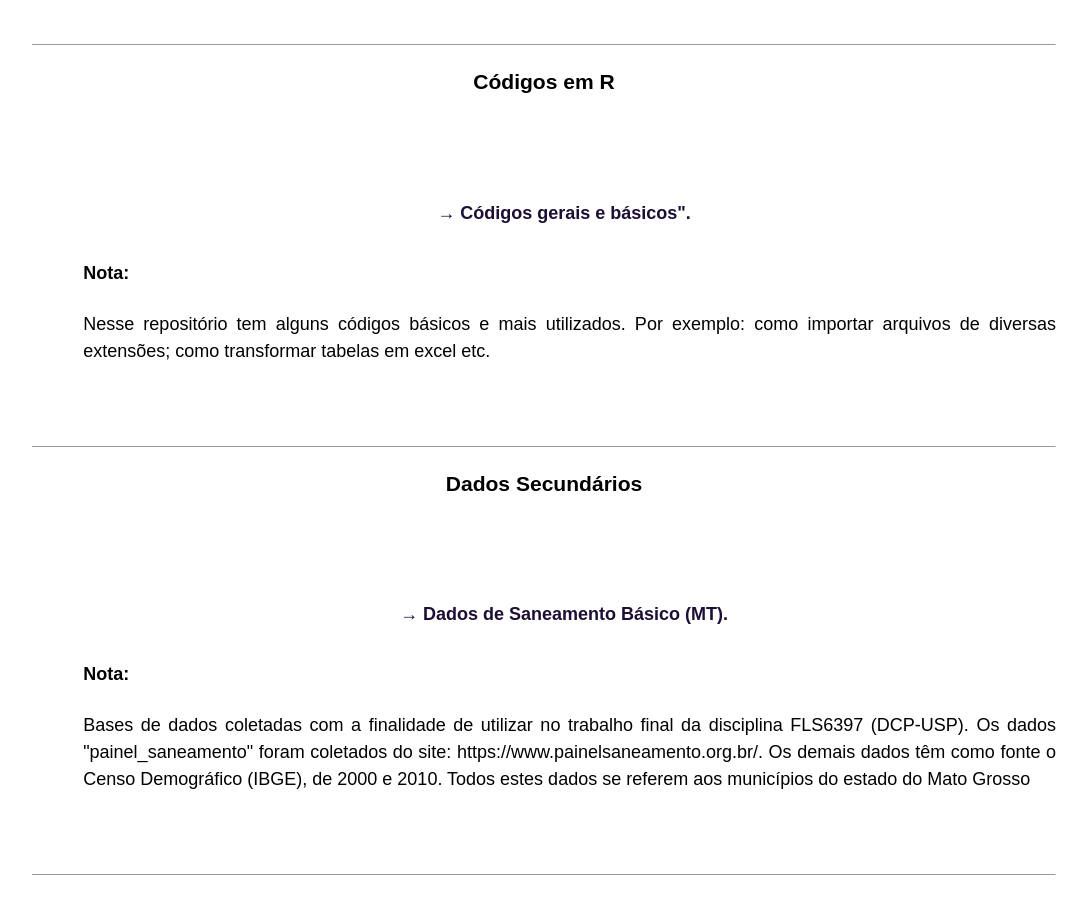
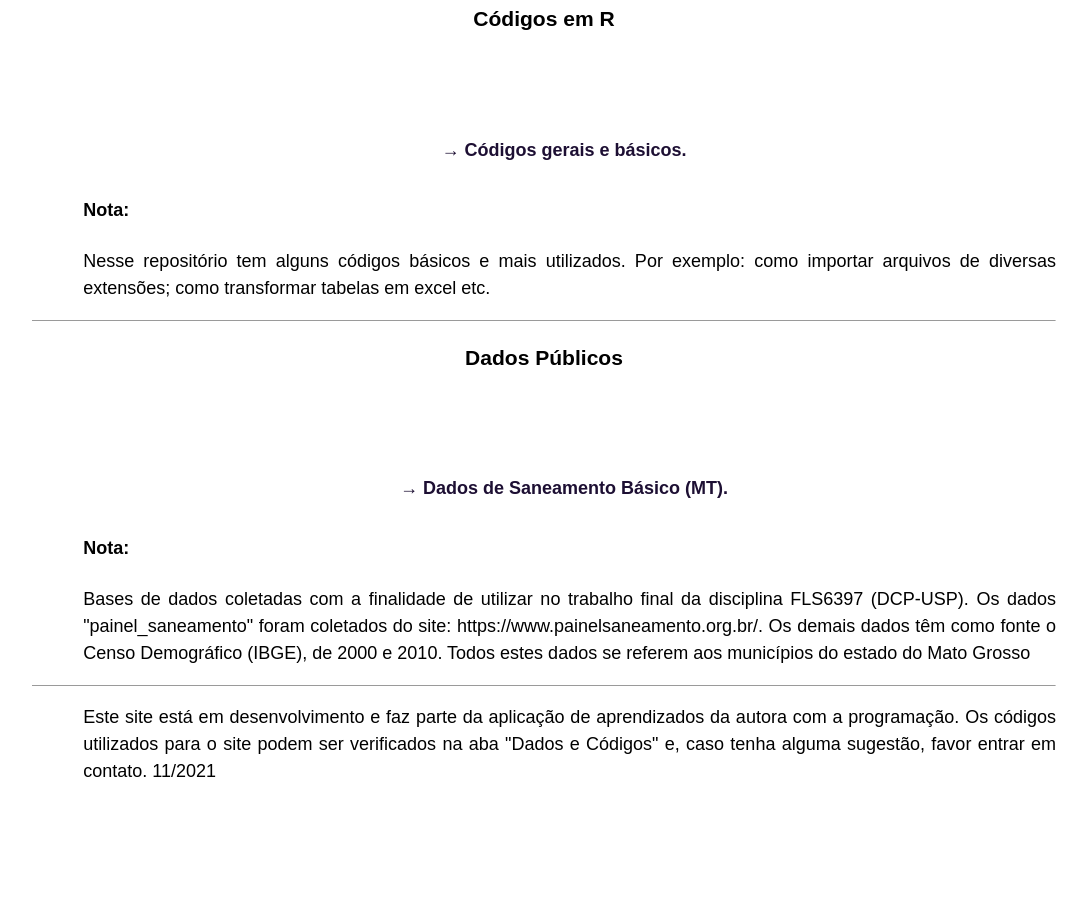
Before and after one commit to maribzt/site_MBozzetto, a plain HTML site: page dados.html in a window 1280 px wide. Shown: the part 873-1786 px from the top of the page, without its empty margins (96-1183 px from the left). After the commit the page ends 1696 px from the top, so only its background shows below. Drawn offline with Linux system fonts and the light colour scheme; a script that the page names is missing.

Commit message:
Update dados.html

```diff
--- a/dados.html
+++ b/dados.html
@@ -70,8 +70,7 @@
           </nav>
           <h4> Nota: </h4>
           <p> Na pasta do GitHub estão os códigos em HTML e CSS utilizados para criação do presente site. Ressalta-se que este site foi o primeiro criado a partir dos aprendizados do curso Eu ProgrAmo da PrograMaria. Assim, os dados podem e precisam passar por refinamentos e atualizações futuras.</p>
-          <br>
-          </br>
+
           <hr size="1">
 
 
@@ -84,21 +83,20 @@
           <nav class="cod2" id="cod2">
             <ul>
               <li>
-                <a href="https://github.com/maribzt/Codigos-gerais-R" target="_blank" >&#x2192 Códigos gerais e básicos".</a>
+                <a href="https://github.com/maribzt/Codigos-gerais-R" target="_blank" >&#x2192 Códigos gerais e básicos.</a>
                 </li>
               <li>
             </ul>
           </nav>
           <h4> Nota: </h4>
           <p> Nesse repositório tem alguns códigos básicos e mais utilizados. Por exemplo: como importar arquivos de diversas extensões; como transformar tabelas em excel etc.</p>
-          <br>
-          </br>
+
           <hr size="1">
 
           </section>
 
           <section class="dados" id="dados">
-          <h3>Dados Secundários</h3>
+          <h3>Dados Públicos</h3>
           <br>
           </br>
           <nav class="cod3" id="cod3">
@@ -111,11 +109,15 @@
           </nav>
           <h4> Nota: </h4>
           <p> Bases de dados coletadas com a finalidade de utilizar no trabalho final da disciplina FLS6397 (DCP-USP). Os dados "painel_saneamento" foram coletados do site: https://www.painelsaneamento.org.br/. Os demais dados têm como fonte o Censo Demográfico (IBGE), de 2000 e 2010. Todos estes dados se referem aos municípios do estado do Mato Grosso</p>
-          <br>
-          </br>
+
           <hr size="1">
 
           </section>
+
+        <section class="final" id="final">
+
+          <p>Este site está em desenvolvimento e faz parte da aplicação de aprendizados da autora com a programação. Os códigos utilizados para o site podem ser verificados na aba "Dados e Códigos" e, caso tenha alguma sugestão, favor entrar em contato. 11/2021</p>
+        </section>
 
 
        <script type="text/javascript" src="js/script.js"></script>
```
